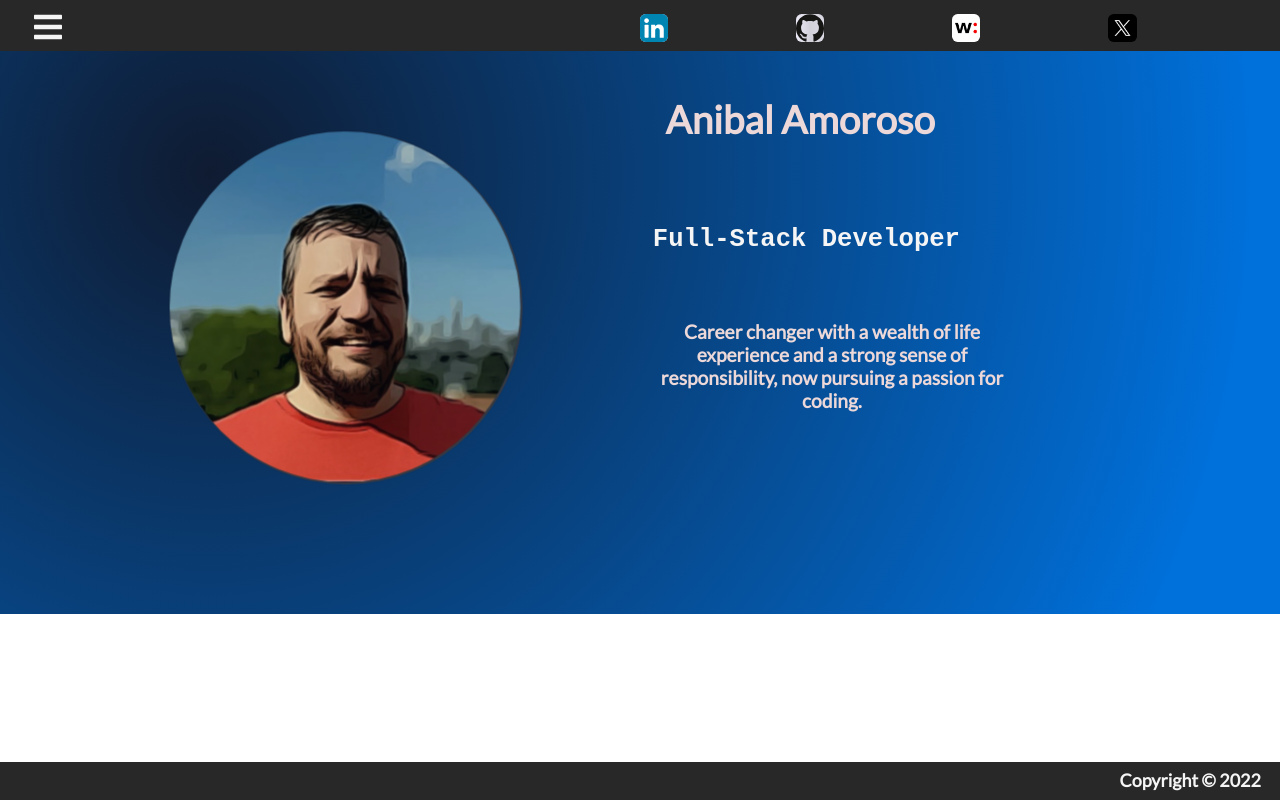
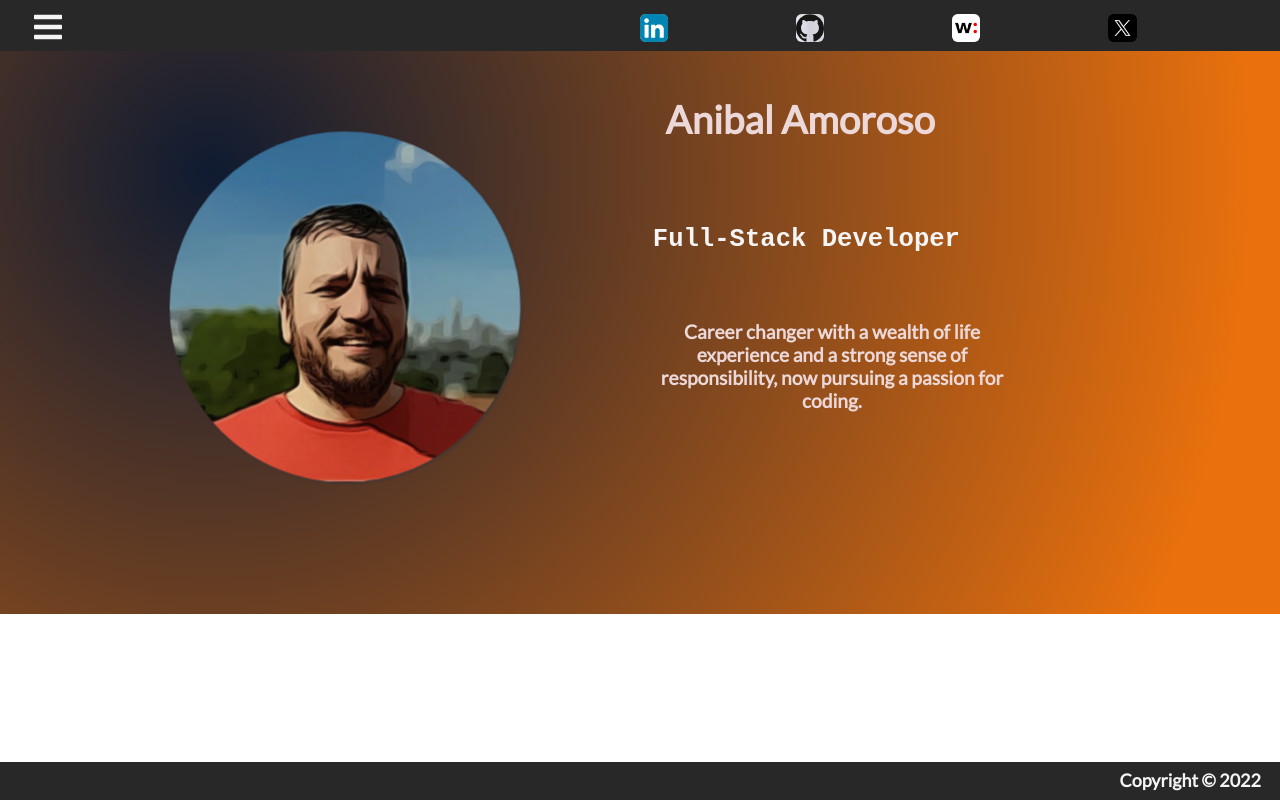
Before and after one commit to sjdev2212/portfoliosjdev, a React (Create React App) app: page / in a window 1280 px wide. Built offline with nearby package versions, Linux system fonts and the light colour scheme.

Commit message:
change bckg color

```diff
--- a/src/Home.css
+++ b/src/Home.css
@@ -1,7 +1,7 @@
 .main {
   display: grid;
   grid-template-columns: 1fr 1fr;
-  background-image: radial-gradient(circle farthest-corner at 16.5% 28.1%, rgba(15, 27, 49, 1) 0%, rgba(0, 112, 218, 1) 90%);
+  background-image: radial-gradient(circle farthest-corner at 16.5% 28.1%, rgba(15, 27, 49, 1) 0%, rgb(233, 112, 13) 90%);
   height: 48vw;
   width: 100%;
 
```
